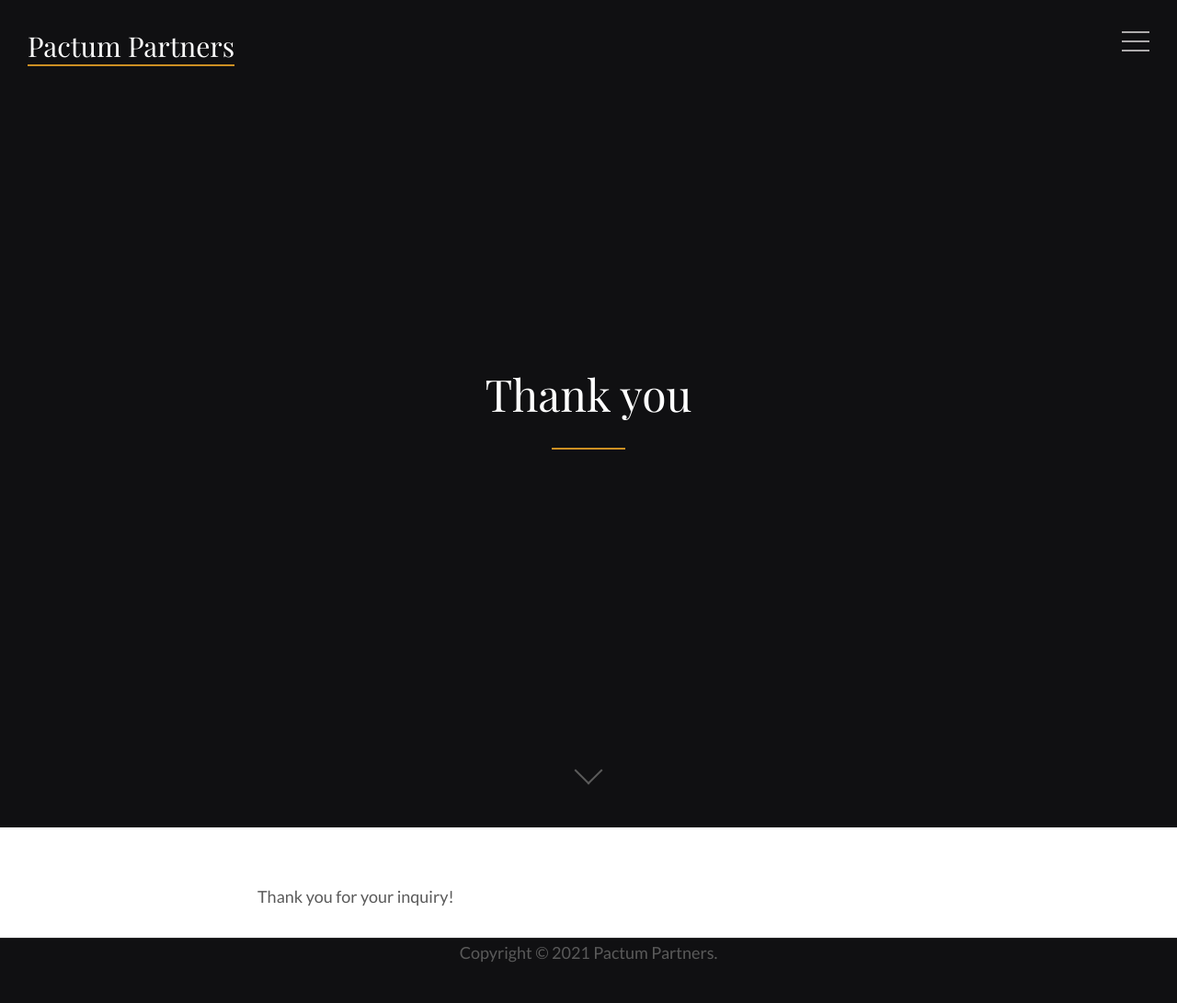
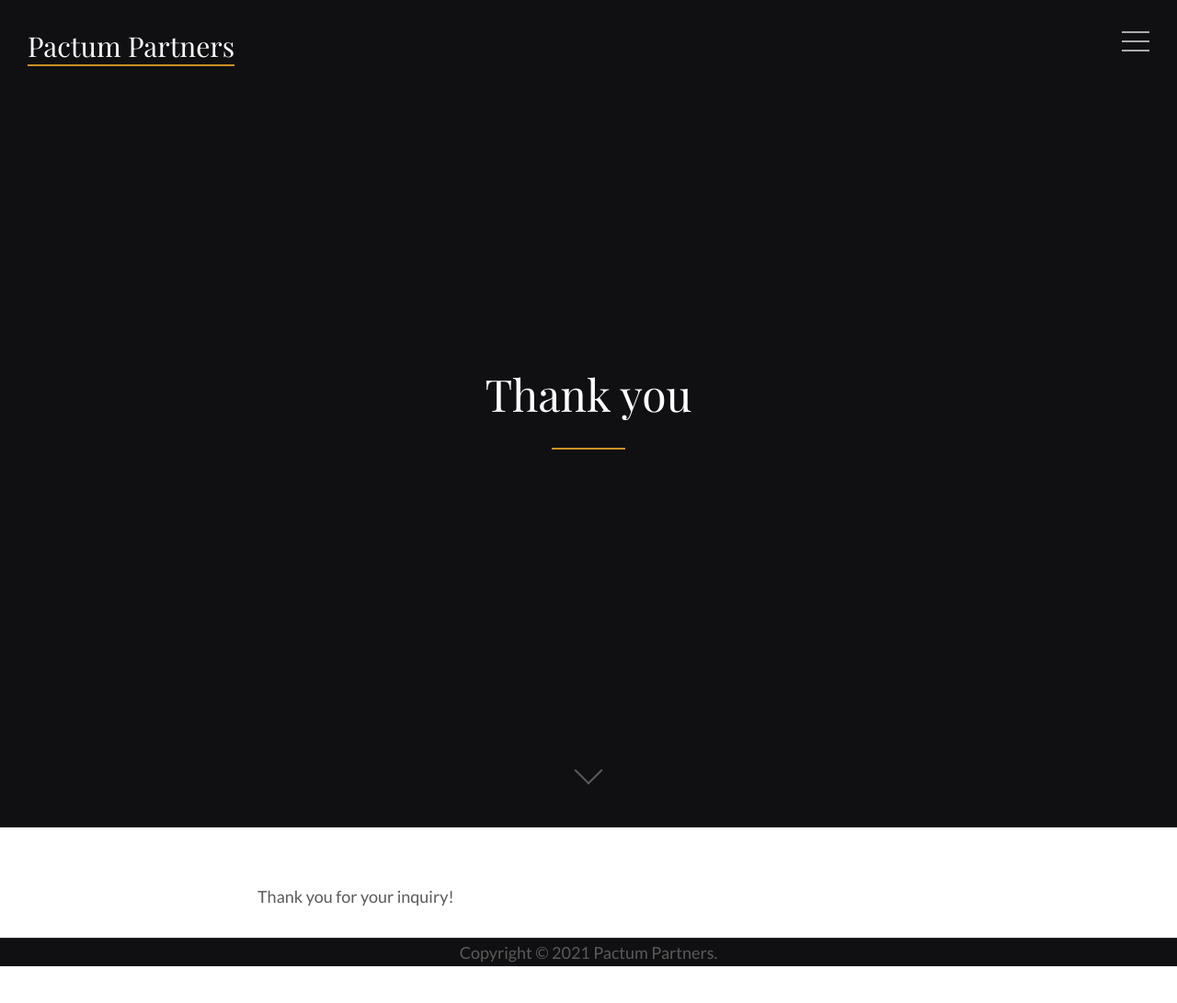
Before and after one commit to mcalvoelhauge/pactumpartners.github.io, a Jekyll site: the page built from thank-you.html, in a window 1280 px wide. Shown: the whole page at 92% size. Built offline with Jekyll 4.4.1, drawn with Linux system fonts in a browser that asks for light colours; some web fonts are replaced.

Commit message:
Update _footer.scss

```diff
--- a/_sass/_footer.scss
+++ b/_sass/_footer.scss
@@ -6,7 +6,7 @@
 .site-footer {
 	background-color: $black;
 	border-top: 1px solid rgba(90, 90, 90, 0.3);
-	padding-bottom: 10px;
+	padding-bottom: 0px;
 	padding-top: 0px;
 	text-align: center;
 }
```
